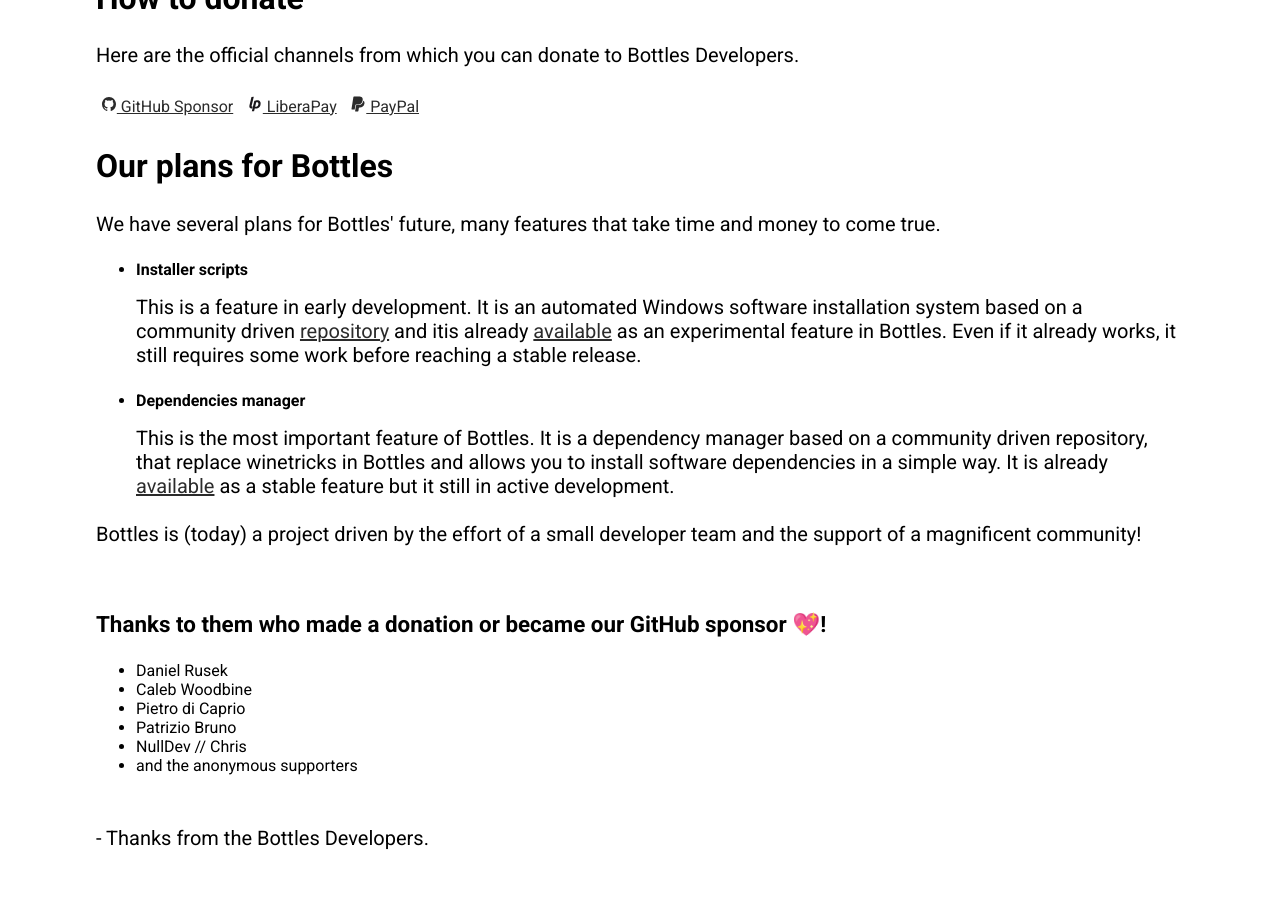
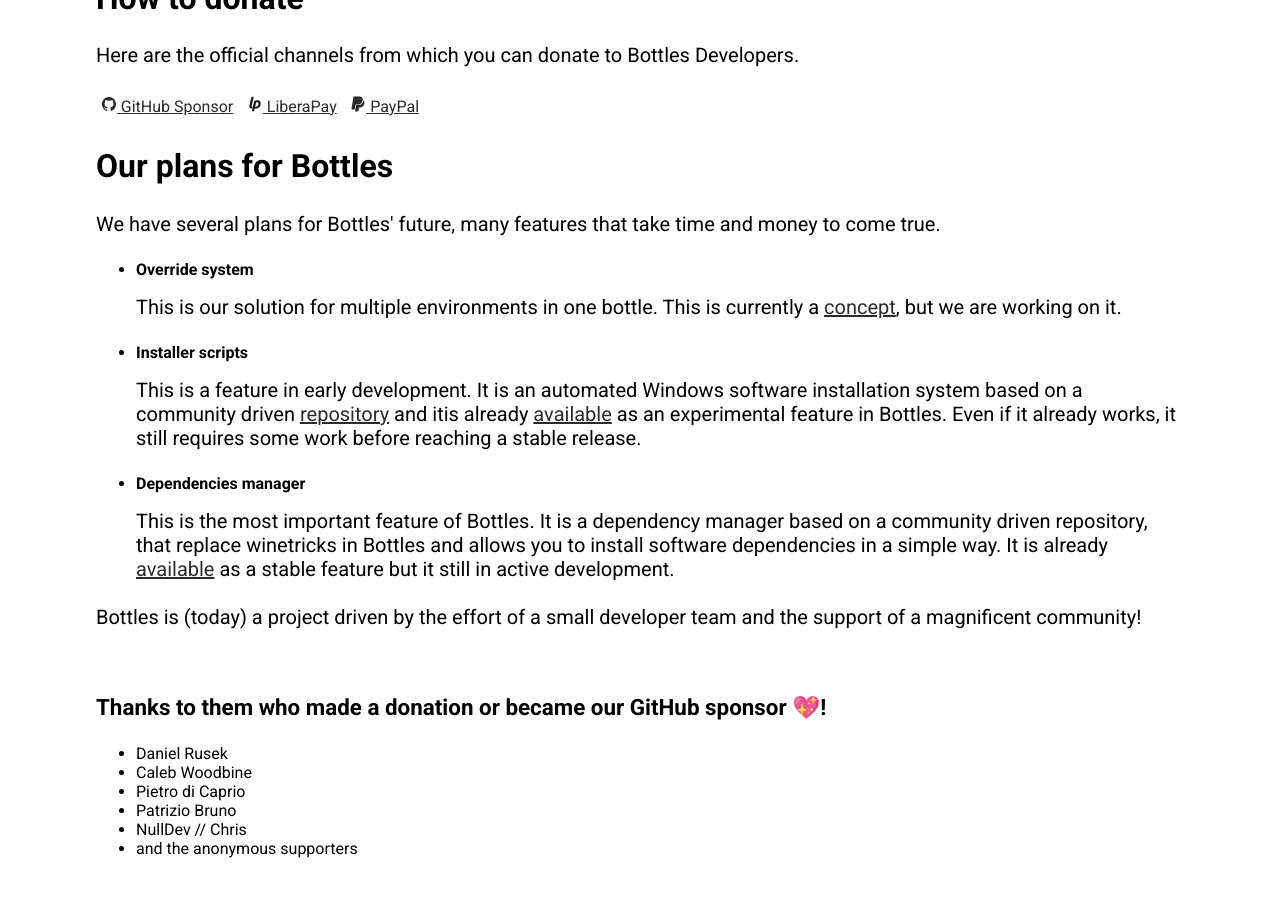
Before and after one commit to bottlesdevs/website, a Jekyll site: the page built from funding.md, in a window 1280 px wide and 900 px high, scrolled down 411 px. Shown: the top 897 px of the window. Built offline with Jekyll 4.4.1, drawn with Linux system fonts in a browser that asks for light colours; nearby versions of some CDN libraries; comment, search, counter and statistics services are not loaded.

Commit message:
add override notice

```diff
--- a/funding.md
+++ b/funding.md
@@ -37,6 +37,13 @@
       and money to come true.</p>
     <ul>
       <li>
+        <b>Override system</b>
+        <p>This is our solution for multiple environments in one bottle. This is
+        currently a
+        <a href="https://github.com/bottlesdevs/Bottles/issues/510" target="_blank">concept</a>,
+        but we are working on it.</p>
+      </li>
+      <li>
         <b>Installer scripts</b>
         <p>This is a feature in early development. It is an automated Windows
         software installation system based on a community driven
```
